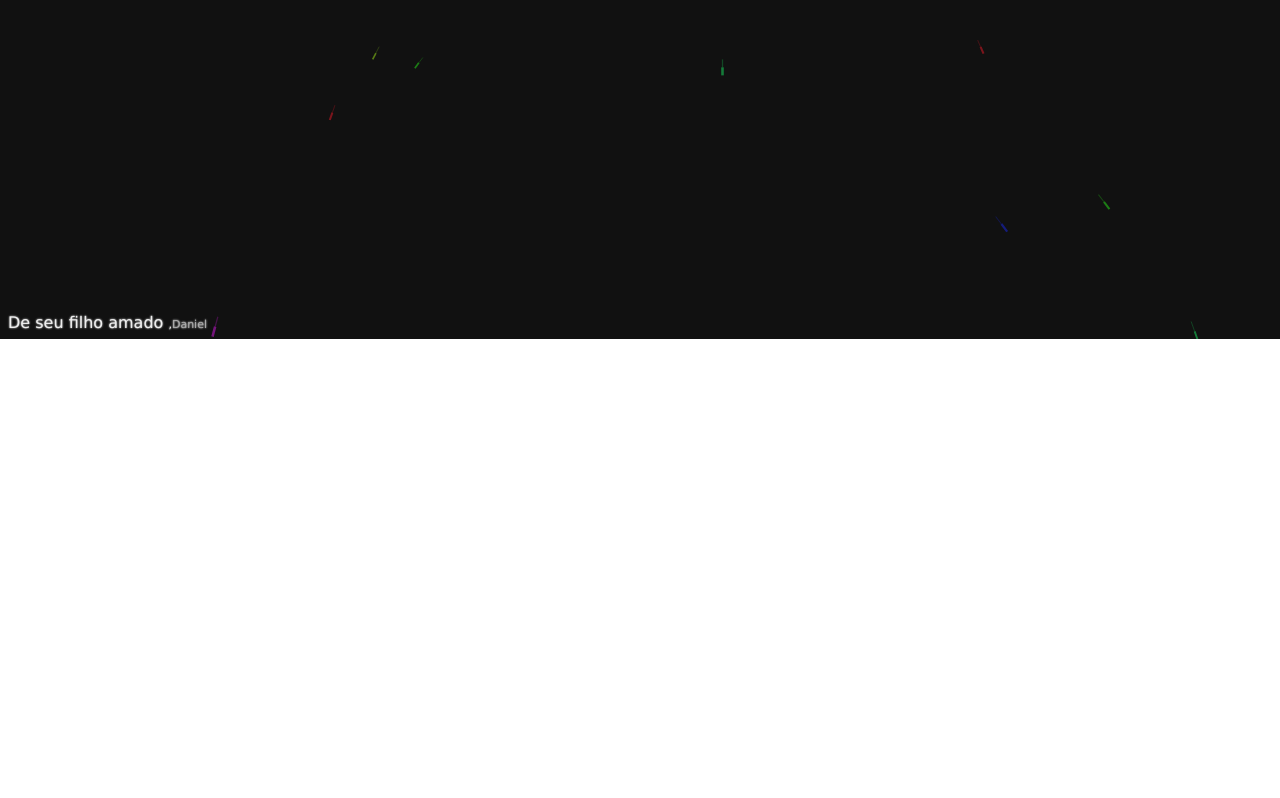
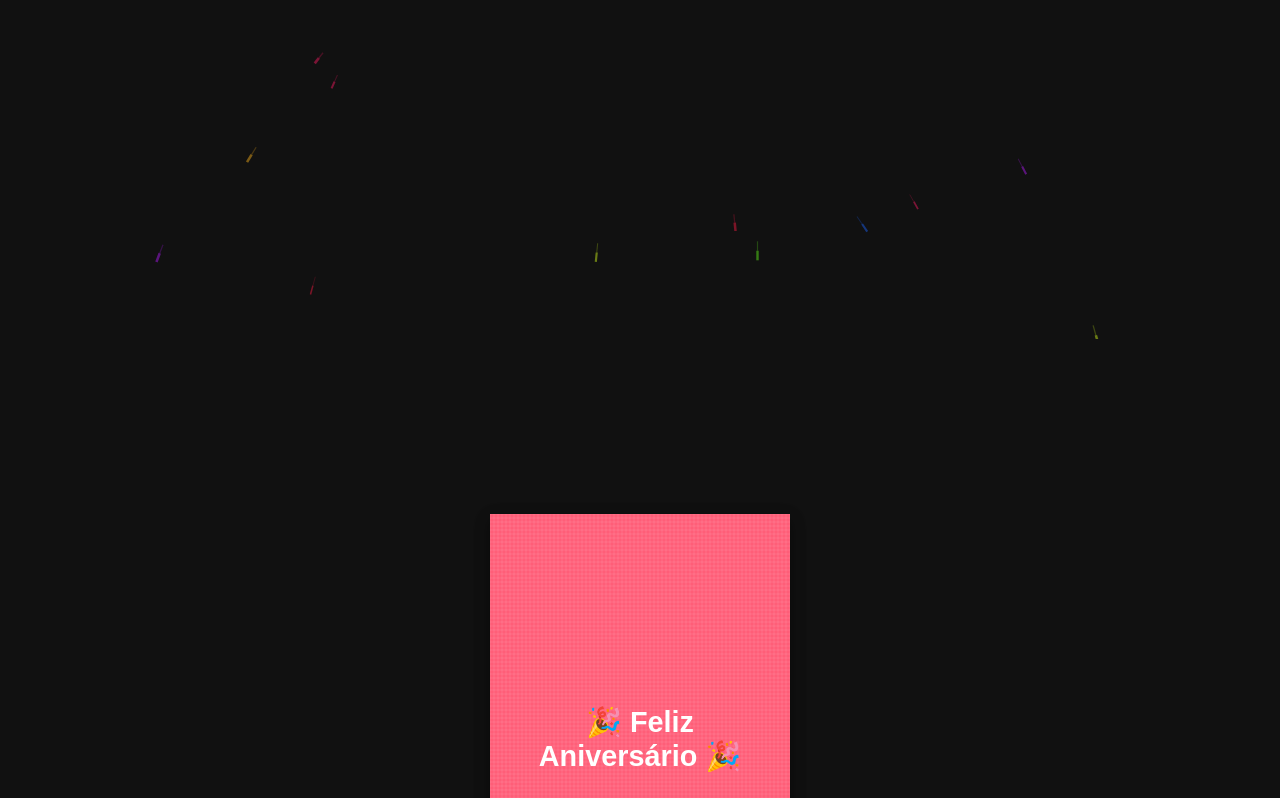
Before and after one commit to dnrap/especial, a plain HTML site: page index.html in a window 1280 px wide. Shown: the part 461-1259 px from the top of the page. Before the commit the page ends 800 px from the top, so only its background shows below. Drawn offline with Linux system fonts and the light colour scheme.

Commit message:
criado carta ao projeto

```diff
--- a/index.html
+++ b/index.html
@@ -1,21 +1,46 @@
 <!DOCTYPE html>
 <html lang="pt-br">
-
 <head>
     <meta charset="UTF-8">
     <meta name="viewport" content="width=device-width, initial-scale=1.0">
-    <title>Parabéns pessoa especial</title>
-    <link rel="stylesheet" href="./style/styles.css">
+    <title>Feliz Aniversário!</title>
+    <link rel="stylesheet" href="styles.css">
 </head>
+<body>
 
-<body>
-    <canvas id=c></canvas>
+    <canvas id="c"></canvas>
     <p>De seu filho amado <a href="#"></a><span>,<a
                 href="https://www.instagram.com/mais1danieu?utm_source=qr&igsh=MXN5dTE2NzdsdGg0cA==">Daniel</a></span>
     </p>
 
+    <div class="card-container" id="birthdayCard">
+        <div class="card">
+            <div class="inside">
+                <h2>Parabéns!</h2>
+                <p>
+                    Que seu dia seja repleto de alegria, amor e momentos inesquecíveis.<br>
+                    💖 Feliz Aniversário! 💖
+                </p>
+            </div>
+
+            <div class="cover">
+                <div class="cover-front">
+                    🎉 Feliz Aniversário 🎉
+                </div>
+                <div class="cover-back">
+                    Mensagem na parte de trás da capa 🎁<br>
+                    (Coloque o que quiser aqui!)
+                </div>
+            </div>
+        </div>
+    </div>
+
 
     <script>
+        // O código JavaScript para a animação de fogos de artifício e a lógica da carta
+        // está todo aqui, mantendo o HTML e o CSS separados.
+
+        // Script do Projeto Index (Fireworks)
         var w = c.width = window.innerWidth,
             h = c.height = window.innerHeight,
             ctx = c.getContext('2d'),
@@ -24,7 +49,7 @@
             hh = h / 2,
 
             opts = {
-                strings: ['Feliz', 'teste!', '❤️'],
+                strings: ['Feliz', 'Aniversário!', '❤️'],
                 charSize: 30,
                 charSpacing: 35,
                 lineHeight: 40,
@@ -286,7 +311,7 @@
                     ctx.stroke();
 
                     ctx.fillStyle = this.lightColor.replace('light', 70);
-                    ctx.fillText(this.char, this.x + this.dx, this.y + this.dy);
+                    ctx.fillText(this.char, this.x + this.dx, this.y + this.dy + this.size);
 
                     if (this.tick >= this.inflateTime) {
                         this.tick = 0;
@@ -409,7 +434,6 @@
         anim();
 
         window.addEventListener('resize', function () {
-
             w = c.width = window.innerWidth;
             h = c.height = window.innerHeight;
 
@@ -417,8 +441,13 @@
             hh = h / 2;
 
             ctx.font = opts.charSize + 'px Verdana';
-        })
+        });
+
+        // Script para abrir a carta ao clicar
+        const cardContainer = document.getElementById('birthdayCard');
+        cardContainer.addEventListener('click', () => {
+            cardContainer.querySelector('.card').classList.toggle('open');
+        });
     </script>
 </body>
-
 </html>
--- a/style/styles.css
+++ /dev/null
@@ -1,27 +0,0 @@
-canvas {
-	position: absolute;
-	top: 0;
-	left: 0;
-}
-p {
-	margin: 0 0;
-	position: absolute;
-	font: 16px Verdana;
-	color: #eee;
-	height: 25px;
-	top: calc( 100vh - 30px );
-	text-shadow: 0 0 2px white;
-}
-p a {
-	text-decoration: none;
-	color: #aaa;
-}
-span {
-	font-size: 11px;
-}
-p > a:first-of-type {
-	font-size: 20px;
-}
-body {
-	overflow: hidden;
-}
--- /dev/null
+++ b/styles.css
@@ -0,0 +1,153 @@
+/* Estilos do projeto de fogos de artifício (index.html) */
+body {
+    /* Mantém o fundo escuro do projeto original de fogos */
+    background-color: #111;
+    /* Permite rolagem para ver o conteúdo abaixo do canvas */
+    overflow-y: scroll;
+    overflow-x: hidden;
+    margin: 0;
+    padding: 0;
+    /* Garante que o body tenha pelo menos 200vh para permitir a rolagem */
+    height: 200vh;
+}
+
+canvas {
+    /* Remove 'position: fixed' */
+    position: absolute; /* The element will be positioned relative to the nearest positioned ancestor (in this case, the body) */
+    top: 0;
+    left: 0;
+    z-index: -1;
+}
+
+p {
+    /* Remove 'position: fixed' */
+    position: absolute; /* The element will be positioned relative to the nearest positioned ancestor (in this case, the body) */
+    font: 16px Verdana;
+    color: #eee;
+    height: 25px;
+    top: 20px;
+    text-shadow: 0 0 2px white;
+    left: 50%;
+    transform: translateX(-50%);
+    z-index: 1;
+}
+
+p a {
+    text-decoration: none;
+    color: #aaa;
+}
+
+span {
+    font-size: 11px;
+}
+
+p>a:first-of-type {
+    font-size: 20px;
+}
+
+
+/* Estilos do projeto da carta (carta.html) */
+.card-container {
+    /* Posiciona o card abaixo da tela de fogos, que tem 100vh de altura */
+    margin-top: 100vh;
+    perspective: 2000px;
+    cursor: pointer;
+    display: flex;
+    justify-content: center;
+    align-items: center;
+    height: 100vh;
+    font-family: 'Arial', sans-serif;
+    position: relative;
+    z-index: 2; /* Garante que o card esteja acima do canvas */
+}
+
+.card {
+    position: relative;
+    width: 300px;
+    height: 450px;
+}
+
+.paper-texture {
+    background-color: #fff;
+    background-image:
+        repeating-linear-gradient(0deg, rgba(255, 255, 255, 0.2) 0px, rgba(255, 255, 255, 0.2) 1px, transparent 1px, transparent 3px),
+        repeating-linear-gradient(90deg, rgba(255, 255, 255, 0.2) 0px, rgba(255, 255, 255, 0.2) 1px, transparent 1px, transparent 3px);
+    background-size: 4px 4px;
+}
+
+.inside {
+    position: absolute;
+    width: 100%;
+    height: 100%;
+    border: 2px solid #ff5e78;
+    box-shadow: 0 5px 15px rgba(0, 0, 0, 0.2);
+    padding: 20px;
+    text-align: center;
+    box-sizing: border-box;
+    z-index: 0;
+    background: #fff;
+    background-image:
+        repeating-linear-gradient(0deg, rgba(0, 0, 0, 0.03) 0px, rgba(0, 0, 0, 0.03) 1px, transparent 1px, transparent 3px),
+        repeating-linear-gradient(90deg, rgba(0, 0, 0, 0.03) 0px, rgba(0, 0, 0, 0.03) 1px, transparent 1px, transparent 3px);
+    background-size: 4px 4px;
+}
+
+.inside h2 {
+    margin-top: 0;
+    color: #ff5e78;
+}
+
+.cover {
+    position: absolute;
+    width: 100%;
+    height: 100%;
+    transform-style: preserve-3d;
+    transform-origin: left;
+    transition: transform 1s ease;
+    z-index: 1;
+}
+
+.cover-front,
+.cover-back {
+    position: absolute;
+    width: 100%;
+    height: 100%;
+    backface-visibility: hidden;
+    display: flex;
+    justify-content: center;
+    align-items: center;
+    box-sizing: border-box;
+}
+
+.cover-front {
+    background: #ff5e78;
+    background-image:
+        repeating-linear-gradient(0deg, rgba(255, 255, 255, 0.05) 0px, rgba(255, 255, 255, 0.05) 1px, transparent 1px, transparent 3px),
+        repeating-linear-gradient(90deg, rgba(255, 255, 255, 0.05) 0px, rgba(255, 255, 255, 0.05) 1px, transparent 1px, transparent 3px);
+    background-size: 4px 4px;
+    color: white;
+    font-size: 1.8em;
+    font-weight: bold;
+    padding: 20px;
+    text-align: center;
+    box-shadow: 0 5px 15px rgba(0, 0, 0, 0.3);
+}
+
+.cover-back {
+    background: #ffe4ec;
+    background-image:
+        repeating-linear-gradient(0deg, rgba(0, 0, 0, 0.03) 0px, rgba(0, 0, 0, 0.03) 1px, transparent 1px, transparent 3px),
+        repeating-linear-gradient(90deg, rgba(0, 0, 0, 0.03) 0px, rgba(0, 0, 0, 0.03) 1px, transparent 1px, transparent 3px);
+    background-size: 4px 4px;
+    color: #333;
+    font-size: 1.1em;
+    padding: 20px;
+    text-align: center;
+    transform: rotateY(180deg);
+    border: 2px solid #ff5e78;
+}
+
+.card.open .cover {
+    transform: rotateY(-180deg);
+    box-shadow: -10px 5px 15px rgba(0, 0, 0, 0.2);
+}
```
